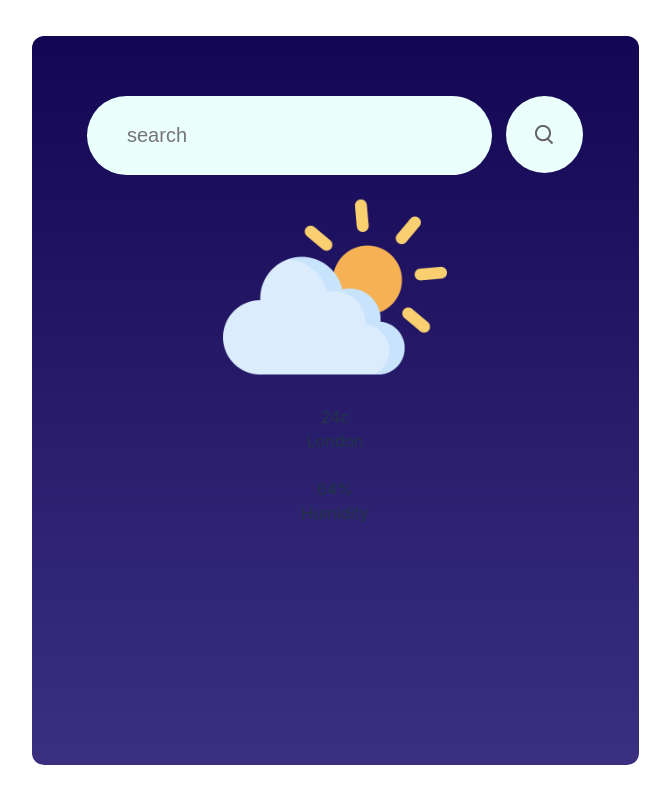
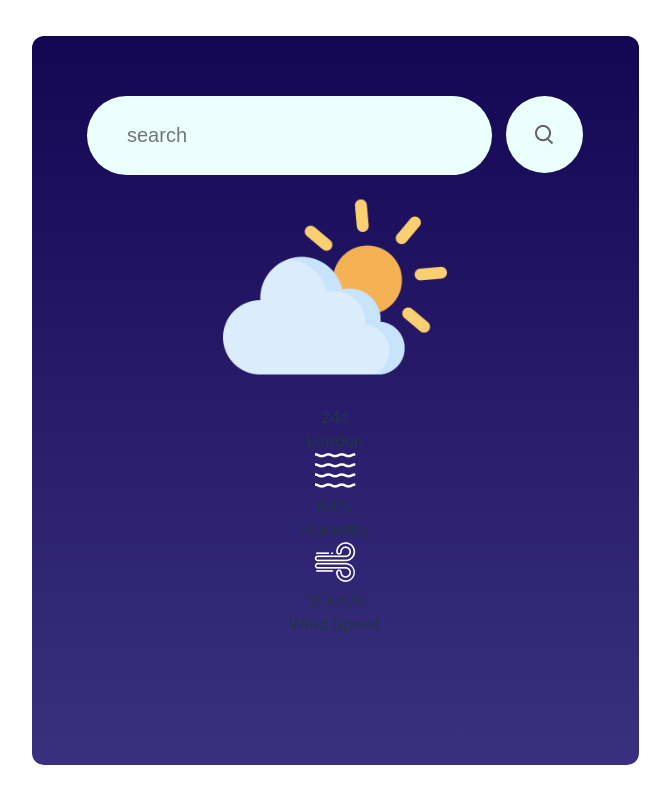
Before and after one commit to A-S-Vignesh-Raja/weather-app, a React (Vite) app: page / in a window 1280 px wide. Shown: the whole page, without its empty margins (305-975 px from the left). Built offline with nearby package versions, Linux system fonts and the light colour scheme.

Commit message:
added images

```diff
--- a/src/Components/WeatherApp/weatherapp.jsx
+++ b/src/Components/WeatherApp/weatherapp.jsx
@@ -26,10 +26,17 @@ const Weatherapp = () => {
       <div className="weather-location">London</div>
       <div className="data-container">
         <div className="element">
-          <img src="" alt="" className="icon" />
+          <img src={humidity_icon} alt="" className="icon" />
           <div className="data">
             <div className="humidity-percent">64%</div>
             <div className="text">Humidity</div>
+          </div>
+        </div>
+        <div className="element">
+          <img src={wind_icon} alt="" className="icon" />
+          <div className="data">
+            <div className="humidity-percent">18 km/h</div>
+            <div className="text">Wind Speed</div>
           </div>
         </div>
       </div>
```
